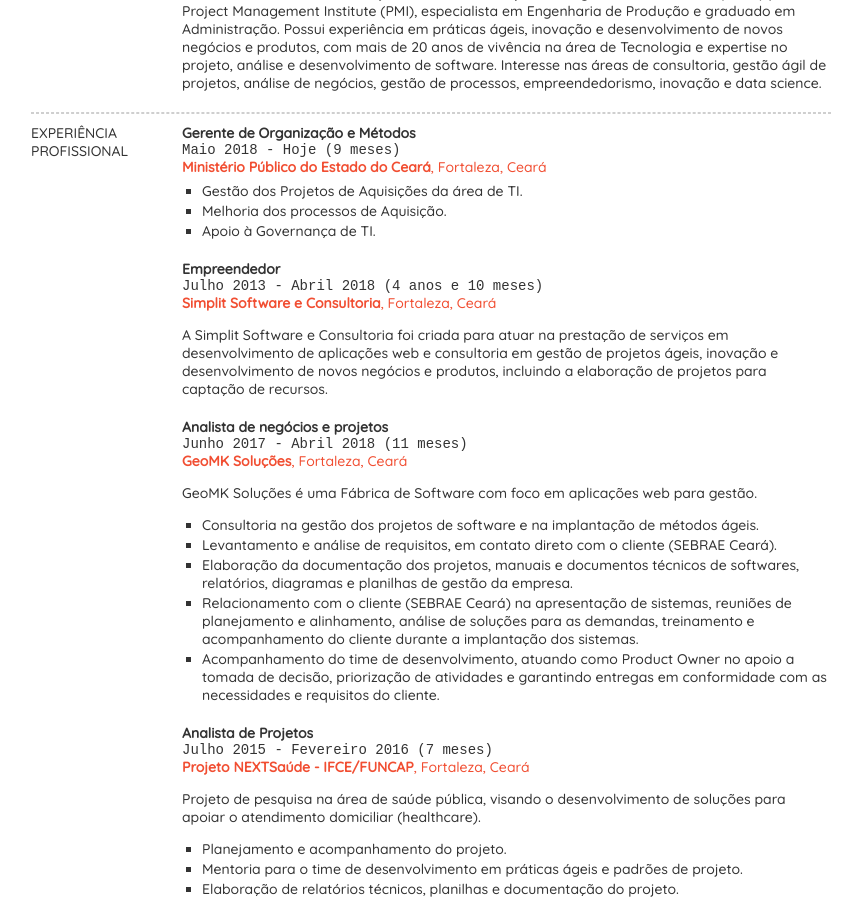
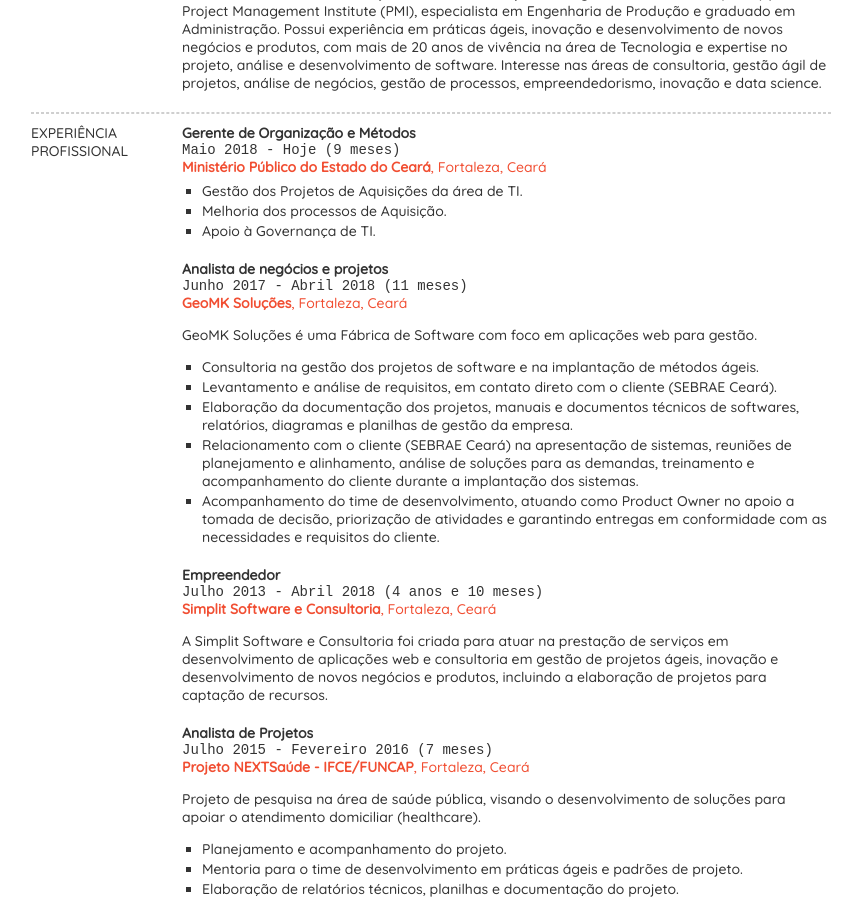
Before and after one commit to valdirsjr/valdirsjr.github.io, a Jekyll site: the page resume/index.html, which Jekyll copies as it is, in a window 1280 px wide and 900 px high, scrolled down 332 px. Shown: the whole window, without its empty margins (209-1067 px from the left). Built offline with Jekyll 4.4.1, drawn with Linux system fonts in a browser that asks for light colours.

Commit message:
Update index.html

```diff
--- a/resume/index.html
+++ b/resume/index.html
@@ -89,15 +89,7 @@
 					<li>Apoio à Governança de TI.</li>
 				</ul>
 			</div>
-			<div class="sectionContent">
-				<div class="blockHeader">
-					<span class="title">Empreendedor</span> <span class="date">Julho 2013 - Abril 2018 (4 anos e 10 meses)</span>
-					<div class="company">
-						<strong>Simplit Software e Consultoria</strong>, Fortaleza, Ceará<br>
-					</div>
-				</div>
-				<p>A Simplit Software e Consultoria foi criada para atuar na prestação de serviços em desenvolvimento de aplicações web e consultoria em gestão de projetos ágeis, inovação e desenvolvimento de novos negócios e produtos, incluindo a elaboração de projetos para captação de recursos.</p>
-			</div>
+
       		<div class="sectionContent">
 				<div class="blockHeader">
 					<span class="title">Analista de negócios e projetos</span> <span class="date">Junho 2017 - Abril 2018 (11 meses)</span>
@@ -113,6 +105,15 @@
 					<li>Relacionamento com o cliente (SEBRAE Ceará) na apresentação de sistemas, reuniões de planejamento e alinhamento, análise de soluções para as demandas, treinamento e acompanhamento do cliente durante a implantação dos sistemas.</li>
 					<li>Acompanhamento do time de desenvolvimento, atuando como Product Owner no apoio a tomada de decisão, priorização de atividades e garantindo entregas em conformidade com as necessidades e requisitos do cliente.</li>
 				</ul>
+			</div>
+			<div class="sectionContent">
+				<div class="blockHeader">
+					<span class="title">Empreendedor</span> <span class="date">Julho 2013 - Abril 2018 (4 anos e 10 meses)</span>
+					<div class="company">
+						<strong>Simplit Software e Consultoria</strong>, Fortaleza, Ceará<br>
+					</div>
+				</div>
+				<p>A Simplit Software e Consultoria foi criada para atuar na prestação de serviços em desenvolvimento de aplicações web e consultoria em gestão de projetos ágeis, inovação e desenvolvimento de novos negócios e produtos, incluindo a elaboração de projetos para captação de recursos.</p>
 			</div>
 			<div class="sectionContent">
 				<div class="blockHeader">
```
